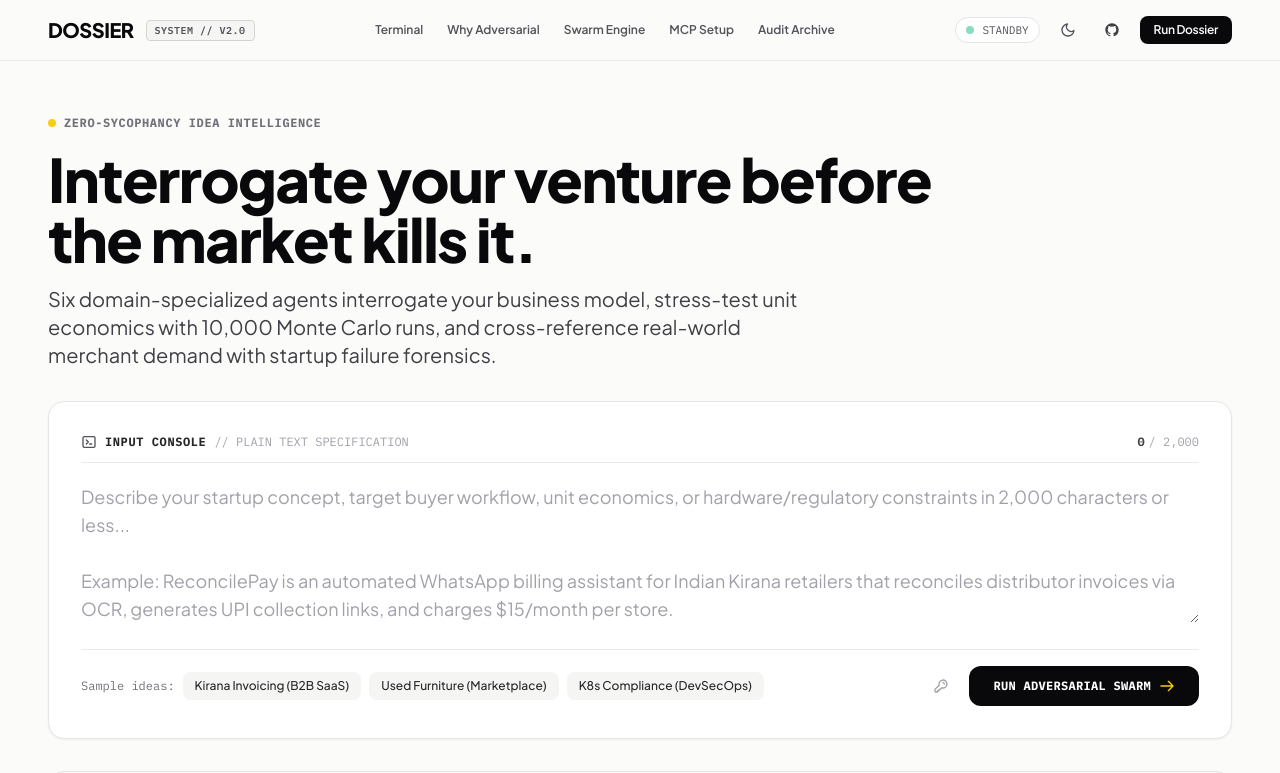
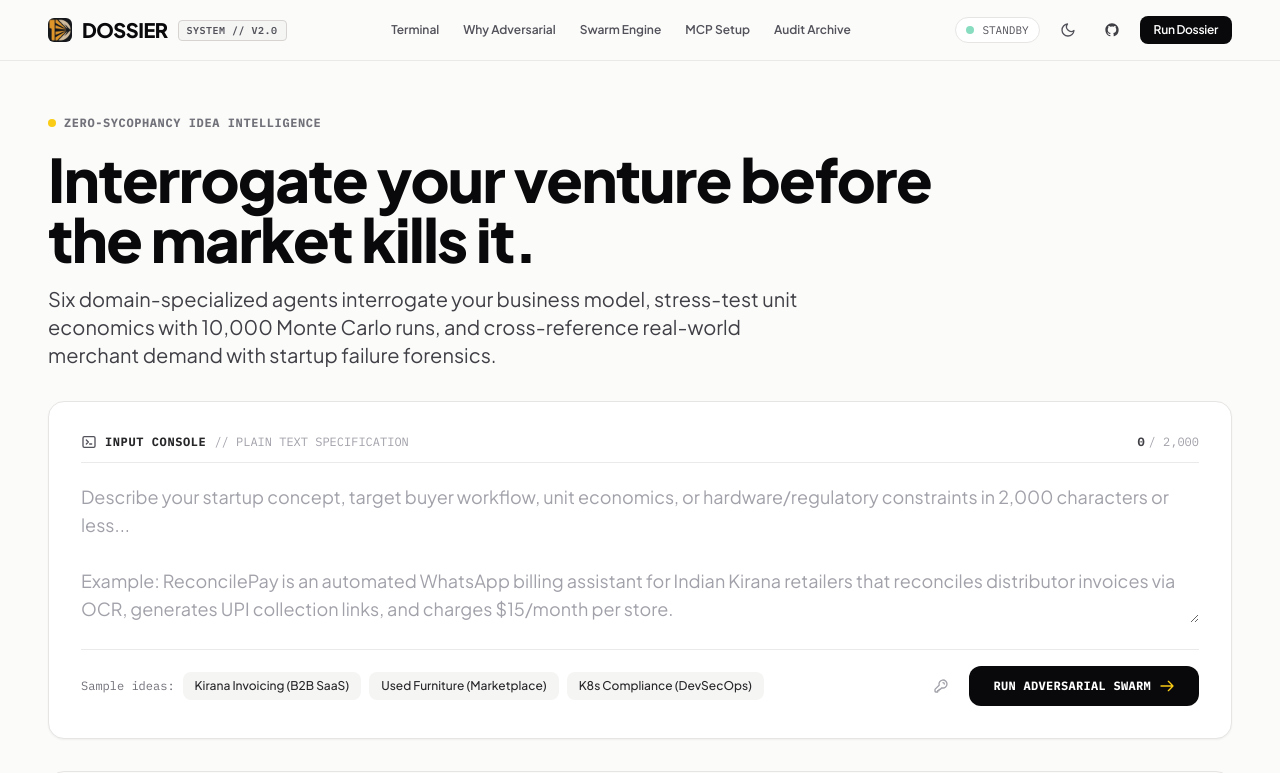
Before and after one commit to sanjeevafk/dossier, a website: page public/index.html in a window 1280 px wide. Shown: the top 773 px of the page. Drawn offline with nearby package versions, Linux system fonts and the light colour scheme; no server answers.

Commit message:
feat(ui): add brand favicon suite and navbar logo mark

```diff
--- a/public/index.html
+++ b/public/index.html
@@ -5,6 +5,10 @@
   <meta name="viewport" content="width=device-width, initial-scale=1.0, viewport-fit=cover">
   <title>DOSSIER — Adversarial Idea Intelligence & Epistemic Verification</title>
   <meta name="description" content="Autonomous consensus from 6 specialized agents. Epistemic verification, isolated Python unit economics simulation, and real-world failure forensics.">
+  <link rel="icon" type="image/x-icon" href="/favicon.ico">
+  <link rel="icon" type="image/png" sizes="32x32" href="/favicon-32.png">
+  <link rel="icon" type="image/png" sizes="16x16" href="/favicon-16.png">
+  <link rel="apple-touch-icon" sizes="180x180" href="/apple-touch-icon.png">
   <link rel="preconnect" href="https://fonts.googleapis.com">
   <link rel="preconnect" href="https://fonts.gstatic.com" crossorigin>
   <link href="https://fonts.googleapis.com/css2?family=IBM+Plex+Mono:ital,wght@0,400;0,500;0,600;0,700;1,400&family=Plus+Jakarta+Sans:wght@400;500;600;700;800;900&display=swap" rel="stylesheet">
@@ -57,7 +61,8 @@
     <div class="max-w-7xl mx-auto px-6 md:px-12 py-3.5 flex items-center justify-between">
 
       <!-- Brand & Engine Tag -->
-      <a href="#heroSection" class="flex items-center gap-3 group">
+      <a href="#heroSection" class="flex items-center gap-2.5 group">
+        <img src="/brand-logo.png" alt="Dossier" class="w-6 h-6 rounded-md group-hover:scale-105 transition-transform">
         <span class="font-extrabold text-xl tracking-tight text-zinc-950 group-hover:opacity-85 transition">
           DOSSIER
         </span>
```
Also changed, not shown: public/apple-touch-icon.png (added), public/brand-logo.png (added), public/favicon-16.png (added), public/favicon-192.png (added), public/favicon-32.png (added), public/favicon.ico (added), public/favicon.png (added).
